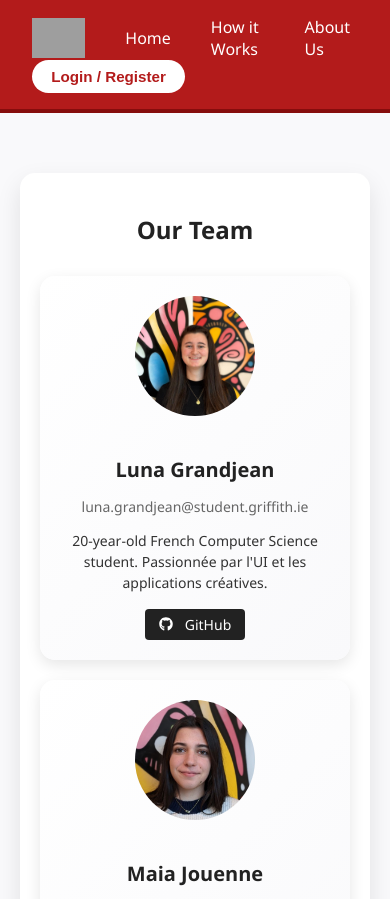
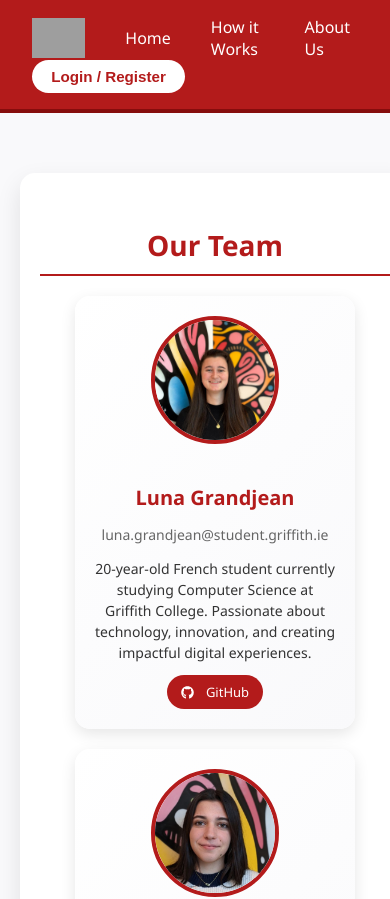
Before and after one commit to LunaGrandjean/LLM-Project, a React (Create React App) app in the folder griffith-ai-app/frontend/: page /about in a window 390 px wide. Shown: the top 899 px of the page. Built offline with nearby package versions, Linux system fonts and the light colour scheme; grey boxes are pictures that could not be loaded.

Commit message:
Contact us in About page update

```diff
--- a/griffith-ai-app/frontend/src/App.css
+++ b/griffith-ai-app/frontend/src/App.css
@@ -276,14 +276,6 @@ footer {
   justify-content: space-between;
 }
 
-/* 🔗 SPAN (liens "forgot password" etc) */
-.span {
-  font-size: 14px;
-  margin-left: 5px;
-  color: #b31b1b;
-  font-weight: 500;
-  cursor: pointer;
-}
 
 /* ✅ BOUTON DE SOUMISSION */
 .button-submit {
@@ -432,60 +424,49 @@ footer {
 /* 🌟 ABOUT US – General Layout */
 .about-us-wrapper {
   display: flex;
-  justify-content: center;
-  align-items: flex-start;
-  gap: 40px;
+  flex-direction: column; /* 🔥 Stack sections vertically */
+  gap: 60px; /* Space between sections */
   padding: 60px 20px;
   background-color: #f9f9fb;
-  flex-wrap: nowrap; /* 🔥 Pas de retour à la ligne sauf petit écran */
 }
 
-@media (max-width: 1000px) {
-  .about-us-wrapper {
-    flex-wrap: wrap; /* 🔥 Passe en colonne sur petit écran */
-    gap: 30px;
-  }
-}
-
+/* 🌟 Section Boxes – Full Width */
 .section-box {
   background-color: #fff;
   border-radius: 15px;
   box-shadow: 0 10px 25px rgba(0, 0, 0, 0.1);
-  padding: 20px;
-  flex: 1 1 300px; /* Largeur flexible avec minimum */
-  max-width: 400px;
-  display: flex;
-  flex-direction: column;
-  align-items: center;
-  min-height: 100%;
+  padding: 30px 20px;
+  max-width: 1200px;
+  width: 100%;
+  margin: 0 auto;
 }
 
 .section-heading {
-  font-size: 24px;
+  font-size: 28px;
   font-weight: bold;
-  color: var(--accent-color);
+  color: #b31b1b; /* Griffith Red */
   text-align: center;
   margin-bottom: 20px;
-  border-bottom: 2px solid var(--accent-color);
+  border-bottom: 2px solid #b31b1b;
   padding-bottom: 10px;
 }
 
-/* 🌟 TEAM MEMBER CARDS */
+/* 🌟 TEAM GRID – Row of Cards Inside Our Team Section */
 .team-grid {
   display: flex;
-  flex-direction: column;
+  flex-wrap: wrap; /* Cards wrap on smaller screens */
   gap: 20px;
-  width: 100%;
+  justify-content: center;
 }
 
 .team-member {
   background: linear-gradient(135deg, #fff 0%, #f9f9fb 100%);
   border-radius: 15px;
   box-shadow: 0 5px 15px rgba(0, 0, 0, 0.1);
-  border-left: 5px solid var(--accent-color);
   padding: 20px;
   text-align: center;
   transition: transform 0.3s ease, box-shadow 0.3s ease;
+  width: 240px;
 }
 
 .team-member:hover {
@@ -499,13 +480,13 @@ footer {
   border-radius: 50%;
   object-fit: cover;
   margin-bottom: 15px;
-  border: 4px solid var(--accent-color);
+  border: 4px solid #b31b1b;
 }
 
 .team-name {
   font-size: 20px;
   font-weight: bold;
-  color: var(--accent-color);
+  color: #b31b1b;
   margin-bottom: 5px;
 }
 
@@ -523,7 +504,7 @@ footer {
 }
 
 .github-link {
-  background-color: var(--accent-color);
+  background-color: #b31b1b;
   color: #fff;
   padding: 8px 14px;
   border-radius: 20px;
@@ -537,15 +518,15 @@ footer {
 }
 
 .github-link:hover {
-  background-color: #b31b1b;
+  background-color: #8a1414;
 }
 
-/* 🌟 CAMPUS CARDS */
+/* 🌟 CAMPUS GRID – Row of Maps Inside Our Locations Section */
 .campus-grid {
   display: flex;
-  flex-direction: column;
+  flex-wrap: wrap; /* Allow wrap on small screens */
   gap: 20px;
-  width: 100%;
+  justify-content: center;
 }
 
 .campus-card {
@@ -554,8 +535,8 @@ footer {
   box-shadow: 0 5px 15px rgba(0, 0, 0, 0.1);
   padding: 20px;
   text-align: center;
-  border-left: 5px solid var(--accent-color);
   transition: transform 0.3s ease, box-shadow 0.3s ease;
+  width: 240px;
 }
 
 .campus-card:hover {
@@ -565,7 +546,7 @@ footer {
 
 .campus-card h4 {
   font-size: 18px;
-  color: var(--accent-color);
+  color: #b31b1b;
   margin-bottom: 8px;
 }
 
@@ -582,12 +563,13 @@ footer {
   border: none;
 }
 
-/* 🌟 CONTACT FORM */
+/* 🌟 CONTACT FORM – Centered in Its Section */
 .contact-form {
   display: flex;
   flex-direction: column;
   gap: 10px;
-  width: 100%;
+  max-width: 600px;
+  margin: 0 auto;
 }
 
 .contact-form select,
@@ -599,7 +581,7 @@ footer {
 }
 
 .contact-form button {
-  background-color: var(--accent-color);
+  background-color: #b31b1b;
   color: #fff;
   padding: 10px;
   border-radius: 8px;
@@ -609,28 +591,10 @@ footer {
 }
 
 .contact-form button:hover {
-  background-color: #b31b1b;
+  background-color: #8a1414;
 }
 
-/* 🌟 Git Hub (redundant but ensures consistent style) */
-.github-link {
-  color: white;
-  background-color: #222;
-  padding: 6px 14px;
-  font-size: 14px;
-  border-radius: 4px;
-  text-decoration: none;
-  display: inline-flex;
-  align-items: center;
-  justify-content: center;
-  transition: background-color var(--transition-speed);
-  gap: 6px;
-  margin-top: 4px;
-}
 
-.github-link:hover {
-  background-color: #444;
-}
 /* 🌟 HOW IT WORKS GENERAL LAYOUT */
 .how-it-works-wrapper {
   padding: 40px 20px;
--- a/griffith-ai-app/frontend/src/components/About.js
+++ b/griffith-ai-app/frontend/src/components/About.js
@@ -2,22 +2,22 @@ import "../App.css";
 import luna from "../assets/luna.jpg";
 import maia from "../assets/maia.jpg";
 import { FaGithub } from "react-icons/fa";
+import emailjs from "@emailjs/browser";
 import { useState } from "react";
-import emailjs from "@emailjs/browser";
 
 const teamMembers = [
   {
     name: "Luna Grandjean",
     role: "luna.grandjean@student.griffith.ie",
     image: luna,
-    bio: "20-year-old French Computer Science student. Passionnée par l'UI et les applications créatives.",
+    bio: "20-year-old French student currently studying Computer Science at Griffith College. Passionate about technology, innovation, and creating impactful digital experiences.",
     github: "https://github.com/LunaGrandjean",
   },
   {
     name: "Maia Jouenne",
     role: "maia.jouenne@student.griffith.ie",
     image: maia,
-    bio: "20-year-old French Computer Science student. Amoureuse des designs simples et efficaces.",
+    bio: "20-year-old French student currently studying Computer Science at Griffith College. Enthusiastic about technology, coding, and bringing creative ideas to life.",
     github: "https://github.com/MaiaJouenne",
   },
 ];
@@ -26,57 +26,56 @@ const campuses = [
   {
     name: "Dublin Main Campus",
     address: "South Circular Road, Dublin 8",
-    mapLink:
-      "https://www.google.com/maps/embed?pb=!1m18!1m12!1m3!1d2381.781567775462!2d-6.2785764!3d53.331376!2m3!1f0!2f0!3f0!3m2!1i1024!2i768!4f13.1!3m3!1m2!1s0x48670c1833b915c7%3A0x4f83acae16f5062e!2sGriffith%20College%20Dublin!5e0!3m2!1sen!2sie!4v1716791903435!5m2!1sen!2sie",
+    mapLink: "https://www.google.com/maps/embed?pb=!1m18!1m12!1m3!1d2381.781567775462!2d-6.2785764!3d53.331376!2m3!1f0!2f0!3f0!3m2!1i1024!2i768!4f13.1!3m3!1m2!1s0x48670c1833b915c7%3A0x4f83acae16f5062e!2sGriffith%20College%20Dublin!5e0!3m2!1sen!2sie!4v1716791903435!5m2!1sen!2sie",
   },
   {
     name: "Limerick Campus",
     address: "O'Connell Avenue, Limerick",
-    mapLink:
-      "https://www.google.com/maps/embed?pb=!1m18!1m12!1m3!1d2381.781567775462!2d-8.6326533!3d52.6582407!2m3!1f0!2f0!3f0!3m2!1i1024!2i768!4f13.1!3m3!1m2!1s0x485b5c6f6cf6c13d%3A0xd8aa43fdbccad897!2sGriffith%20College%20Limerick!5e0!3m2!1sen!2sie!4v1716791968311!5m2!1sen!2sie",
+    mapLink: "https://www.google.com/maps/embed?pb=!1m18!1m12!1m3!1d2381.781567775462!2d-8.6326533!3d52.6582407!2m3!1f0!2f0!3f0!3m2!1i1024!2i768!4f13.1!3m3!1m2!1s0x485b5c6f6cf6c13d%3A0xd8aa43fdbccad897!2sGriffith%20College%20Limerick!5e0!3m2!1sen!2sie!4v1716791968311!5m2!1sen!2sie",
   },
   {
     name: "Cork Campus",
     address: "Wellington Road, Cork",
-    mapLink:
-      "https://www.google.com/maps/embed?pb=!1m18!1m12!1m3!1d2381.781567775462!2d-8.4612759!3d51.9032607!2m3!1f0!2f0!3f0!3m2!1i1024!2i768!4f13.1!3m3!1m2!1s0x4844901a45d86009%3A0x6accbdef49adec91!2sGriffith%20College%20Cork!5e0!3m2!1sen!2sie!4v1716792026845!5m2!1sen!2sie",
+    mapLink: "https://www.google.com/maps/embed?pb=!1m18!1m12!1m3!1d2381.781567775462!2d-8.4612759!3d51.9032607!2m3!1f0!2f0!3f0!3m2!1i1024!2i768!4f13.1!3m3!1m2!1s0x4844901a45d86009%3A0x6accbdef49adec91!2sGriffith%20College%20Cork!5e0!3m2!1sen!2sie!4v1716792026845!5m2!1sen!2sie",
   },
 ];
 
 const AboutUs = () => {
+  const [selectedRecipient, setSelectedRecipient] = useState("luna.grandjean@student.griffith.ie");
+  const [name, setName] = useState("");
+  const [email, setEmail] = useState("");
   const [message, setMessage] = useState("");
-  const [recipient, setRecipient] = useState("luna");
 
   const handleSubmit = (e) => {
     e.preventDefault();
-    const serviceID = "service_474sere";
-    const templateID = "template_0wgn5q8";
-    const publicKey = "GuwMNAx0xx5E5BUSq";
-    const recipientEmail =
-      recipient === "luna"
-        ? "luna.grandjean@student.griffith.ie"
-        : "maia.jouenne@student.griffith.ie";
+    const serviceID = "service_jb2yslr";  // Ton service EmailJS Outlook
+    const templateID = "template_zvkg1tv";  // Ton template EmailJS
+    const publicKey = "wGjO7lySlXyHjpdnc"; // Ta clé publique EmailJS
 
     const templateParams = {
-      title: message,
-      to_email: recipientEmail,
+      to_email: selectedRecipient,    // Destinataire (Luna ou Maia)
+      from_name: name,                // Nom de l'expéditeur
+      reply_to: email,                // Email de l'expéditeur (pour les réponses)
+      message: message,               // Contenu du message
     };
 
-    emailjs
-      .send(serviceID, templateID, templateParams, publicKey)
+    emailjs.send(serviceID, templateID, templateParams, publicKey)
       .then(() => {
         alert("Message sent! 🎉");
+        setName("");
+        setEmail("");
         setMessage("");
       })
       .catch((err) => {
         alert("Something went wrong 😥");
-        console.error("EmailJS Error:", err);
+        console.error(err);
       });
   };
 
   return (
     <div className="about-us-wrapper">
-      {/* 👥 Our Team Section */}
+
+      {/* 🌟 Our Team Section */}
       <div className="section-box">
         <h2 className="section-heading">Our Team</h2>
         <div className="team-grid">
@@ -86,22 +85,15 @@ const AboutUs = () => {
               <h3 className="team-name">{member.name}</h3>
               <p className="team-role">{member.role}</p>
               <p className="bio-text">{member.bio}</p>
-              <a
-                href={member.github}
-                target="_blank"
-                rel="noopener noreferrer"
-                className="github-link"
-                aria-label={`GitHub profile of ${member.name}`}
-              >
-                <FaGithub style={{ marginRight: "6px" }} />
-                GitHub
+              <a href={member.github} target="_blank" rel="noopener noreferrer" className="github-link">
+                <FaGithub style={{ marginRight: "6px" }} /> GitHub
               </a>
             </div>
           ))}
         </div>
       </div>
 
-      {/* 🌍 Our Locations Section */}
+      {/* 🌟 Our Locations Section */}
       <div className="section-box">
         <h2 className="section-heading">Our Locations</h2>
         <div className="campus-grid">
@@ -111,31 +103,41 @@ const AboutUs = () => {
               <p>{campus.address}</p>
               <iframe
                 src={campus.mapLink}
+                title={campus.name}
                 width="100%"
                 height="150"
                 style={{ border: 0, borderRadius: "8px" }}
-                allowFullScreen=""
+                allowFullScreen
                 loading="lazy"
                 referrerPolicy="no-referrer-when-downgrade"
-                title={campus.name}
               ></iframe>
             </div>
           ))}
         </div>
       </div>
 
-      {/* 📩 Contact Our Team Section */}
+      {/* 🌟 Contact Our Team Section */}
       <div className="section-box">
         <h2 className="section-heading">Contact Our Team</h2>
         <form className="contact-form" onSubmit={handleSubmit}>
-          <select
-            value={recipient}
-            onChange={(e) => setRecipient(e.target.value)}
+          <select value={selectedRecipient} onChange={(e) => setSelectedRecipient(e.target.value)} required>
+            <option value="luna.grandjean@student.griffith.ie">Luna</option>
+            <option value="maia.jouenne@student.griffith.ie">Maia</option>
+          </select>
+          <input
+            type="text"
+            placeholder="Your Name"
+            value={name}
+            onChange={(e) => setName(e.target.value)}
             required
-          >
-            <option value="luna">Luna</option>
-            <option value="maia">Maia</option>
-          </select>
+          />
+          <input
+            type="email"
+            placeholder="Your Email"
+            value={email}
+            onChange={(e) => setEmail(e.target.value)}
+            required
+          />
           <textarea
             placeholder="Enter your message"
             rows={4}
@@ -146,6 +148,7 @@ const AboutUs = () => {
           <button type="submit">Send Message</button>
         </form>
       </div>
+
     </div>
   );
 };
```
